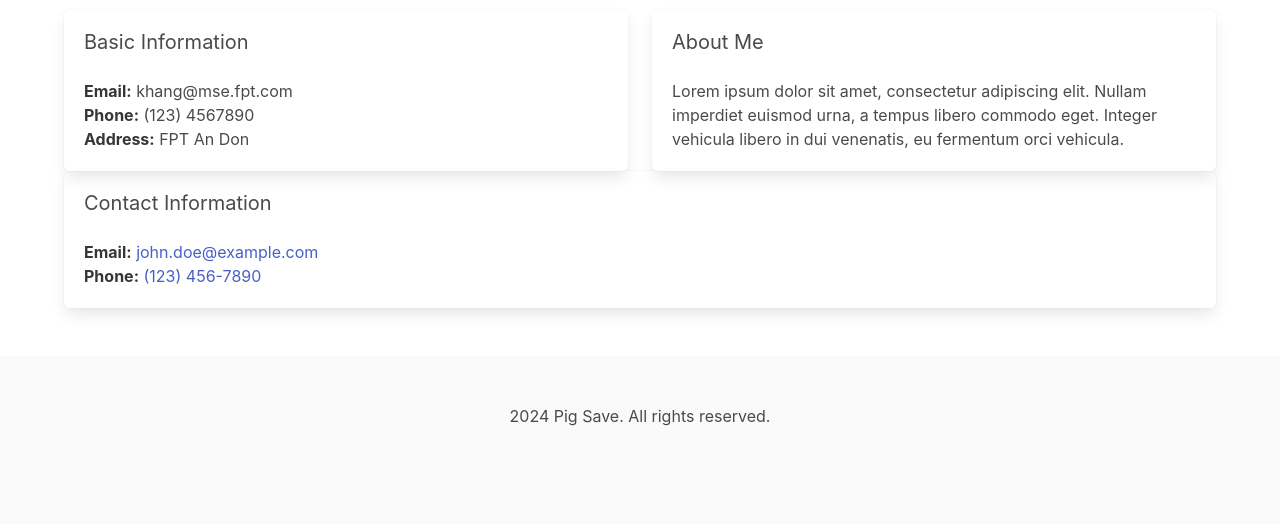
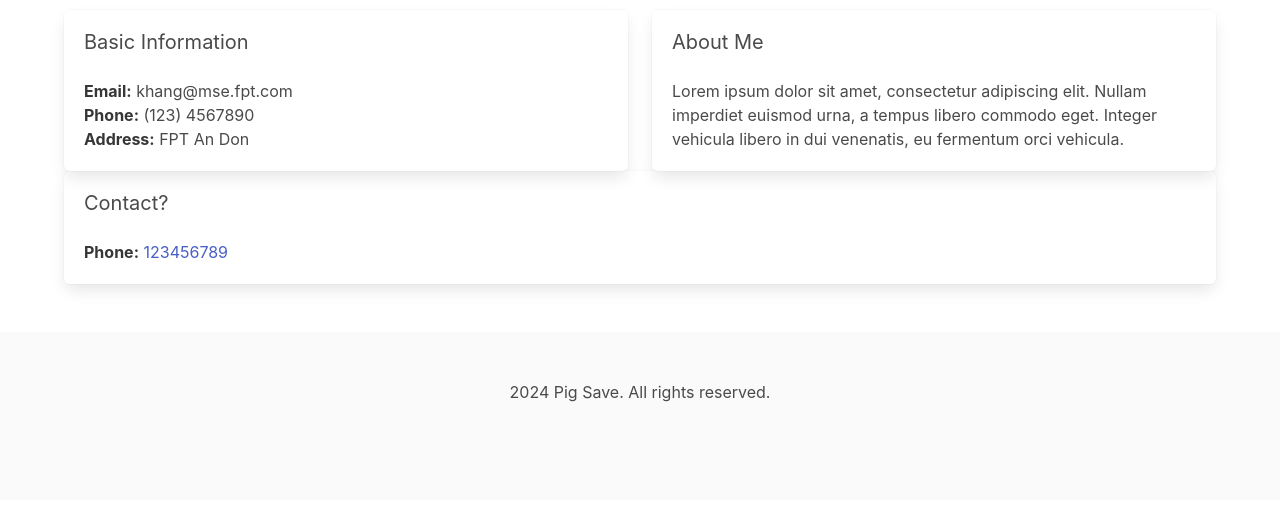
Before and after one commit to khanglqse/MSEAssignment, a Flask app: page /profile in a window 1280 px wide. Shown: the part 271-800 px from the top of the page. Run offline with Flask 3, Linux system fonts and the light colour scheme; a user stored in the database is signed in; some libraries are stand-ins or nearby versions.

Commit message:
Add readme + update profile

```diff
--- a/templates/user/profile.html
+++ b/templates/user/profile.html
@@ -47,9 +47,8 @@
         </div>
         <div class="profile-info">
             <div class="box">
-                <h3 class="subtitle">Contact Information</h3>
-                <p><strong>Email:</strong> <a href="mailto:john.doe@example.com">john.doe@example.com</a></p>
-                <p><strong>Phone:</strong> <a href="tel:+1234567890">(123) 456-7890</a></p>
+                <h3 class="subtitle">Contact?</h3>
+                <p><strong>Phone:</strong> <a href="tel:+1234567890">123456789</a></p>
             </div>
         </div>
     </div>
```
Also changed, not shown: readme.md (added).
